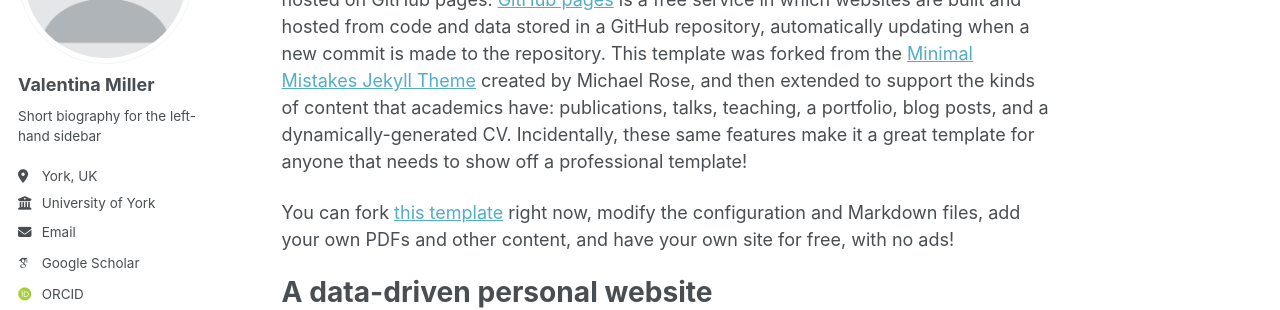
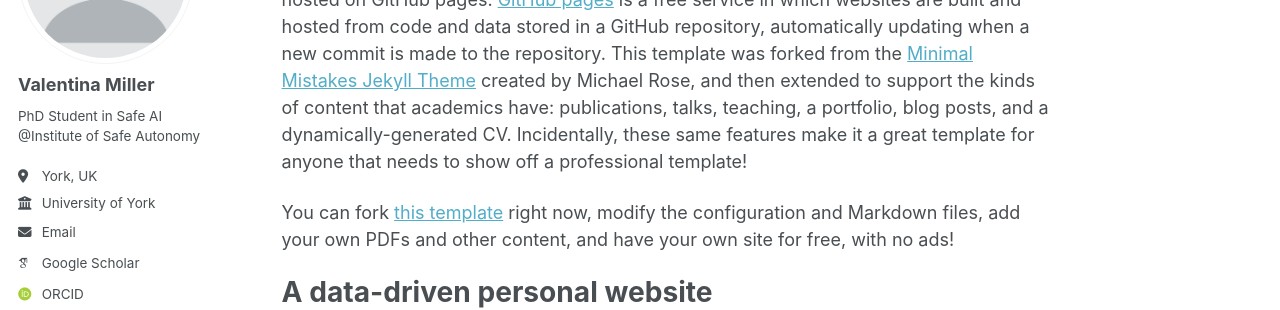
Before and after one commit to ValentinaMiller/ValentinaMiller.github.io, a Jekyll site: the page built from _pages/about.md, in a window 1280 px wide. Shown: the part 212-522 px from the top of the page. Built offline with Jekyll 4.4.1, drawn with Linux system fonts in a browser that asks for light colours; some web fonts are replaced; a script bundle is joined from its source files by our own code; library files that are not in the unit come from our copies.

Commit message:
Update _config.yml

```diff
--- a/_config.yml
+++ b/_config.yml
@@ -12,7 +12,7 @@
 title                    : "Valentina Miller / Site Title"
 title_separator          : "-"
 name                     : &name "Valentina Miller"
-description              : &description "PhD Student @Institute of Safe Autonomy, University of York"   # Update this with a general description of your site, this is the default if not overridden by a page
+description              : &description "Personal website of Valentina Miller"   # Update this with a general description of your site, this is the default if not overridden by a page
 url                      : https://ValentinaMiller.github.io # The base hostname & protocol for your site e.g. "https://[your GitHub username].github.io",
                                                            # or if you already have some other page hosted on Github then use "https://[your GitHub username].github.io/[Your Repo Name]"
 baseurl                  : "" # the subpath of your site, e.g. "/blog"
@@ -26,7 +26,7 @@
   avatar           : "profile.png"
   name             : "Valentina Miller"
   pronouns         : # example: "she/her"
-  bio              : "Short biography for the left-hand sidebar"
+  bio              : "PhD Student in Safe AI @Institute of Safe Autonomy"
   location         : "York, UK"
   employer         : "University of York"
   uri              : # URL
```
